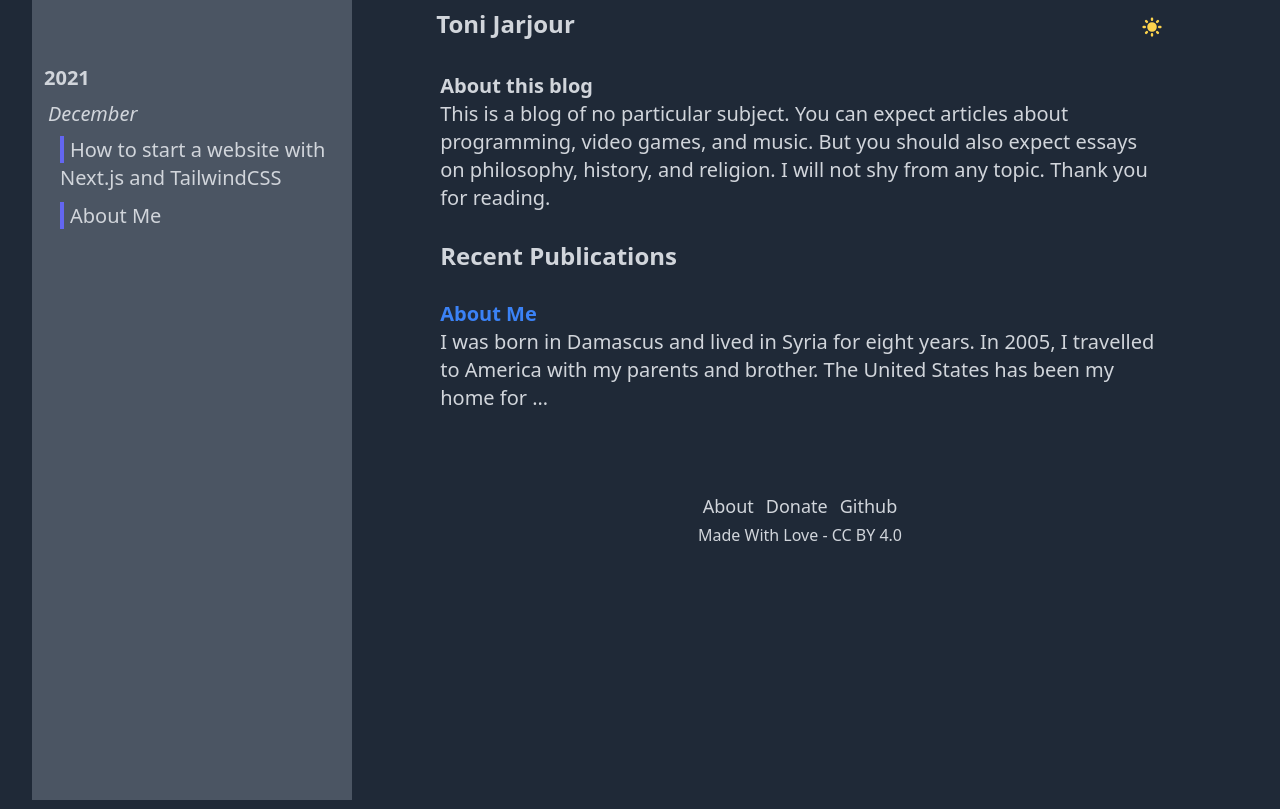
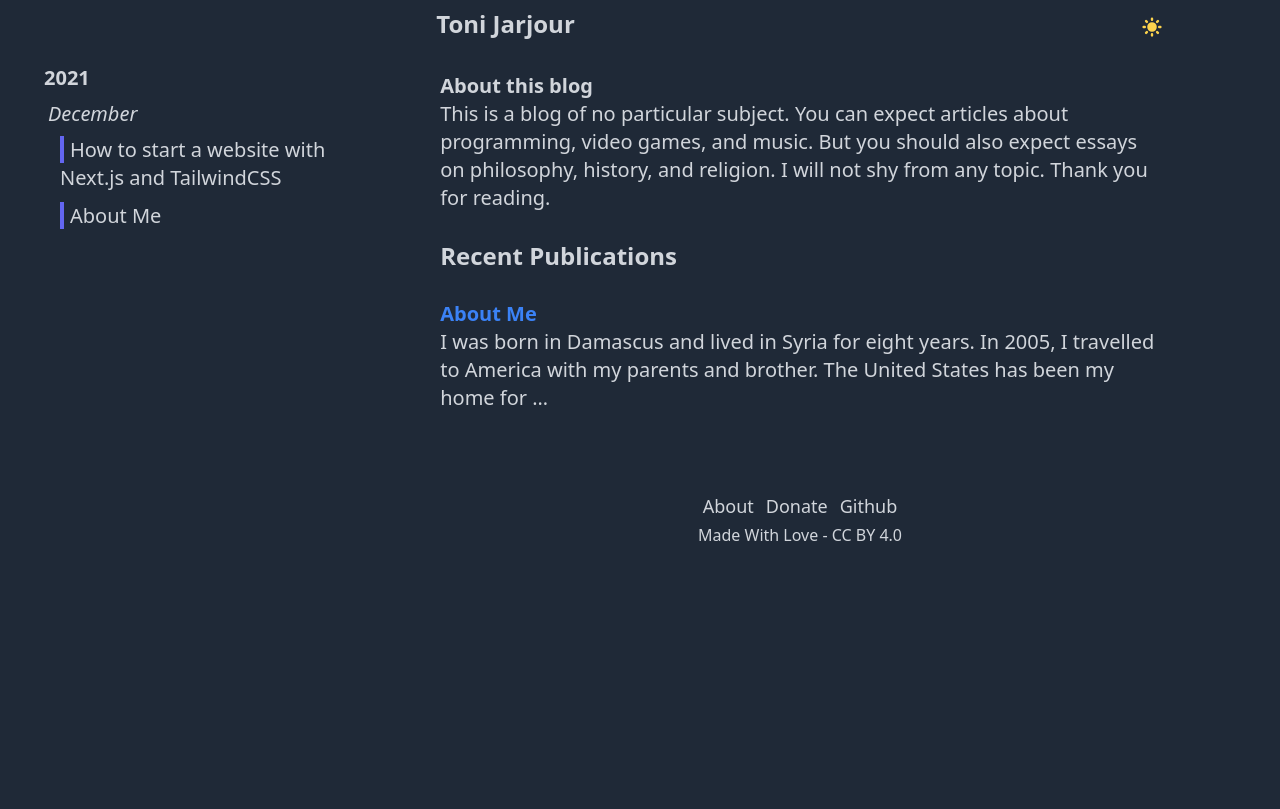
Before and after one commit to tonijarjour/website, a Next.js app: page / in a window 1280 px wide. Built offline with nearby package versions, Linux system fonts and the light colour scheme.

Commit message:
sidebar color mistake

```diff
--- a/components/sidebar.tsx
+++ b/components/sidebar.tsx
@@ -95,7 +95,7 @@ const Sidebar = ({ showSidebar }: SidebarProps) => {
     <aside
       className={
         "lg:ml-auto lg:sticky lg:block fixed inset-0" +
-        " z-20 bg-white dark:bg-gray-600 w-5/6 max-w-xs" +
+        " z-20 bg-white dark:bg-gray-800 w-5/6 max-w-xs" +
         " overflow-y-auto h-screen" +
         (showSidebar ? "" : " hidden")
       }>
```
